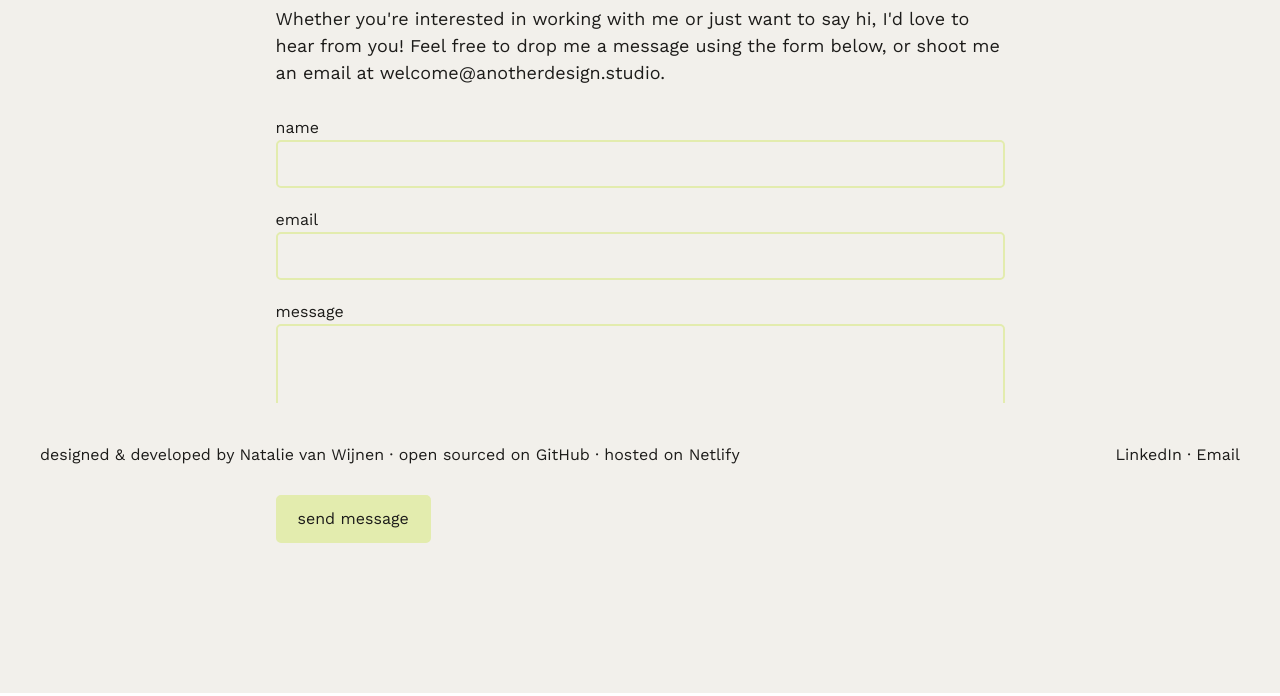
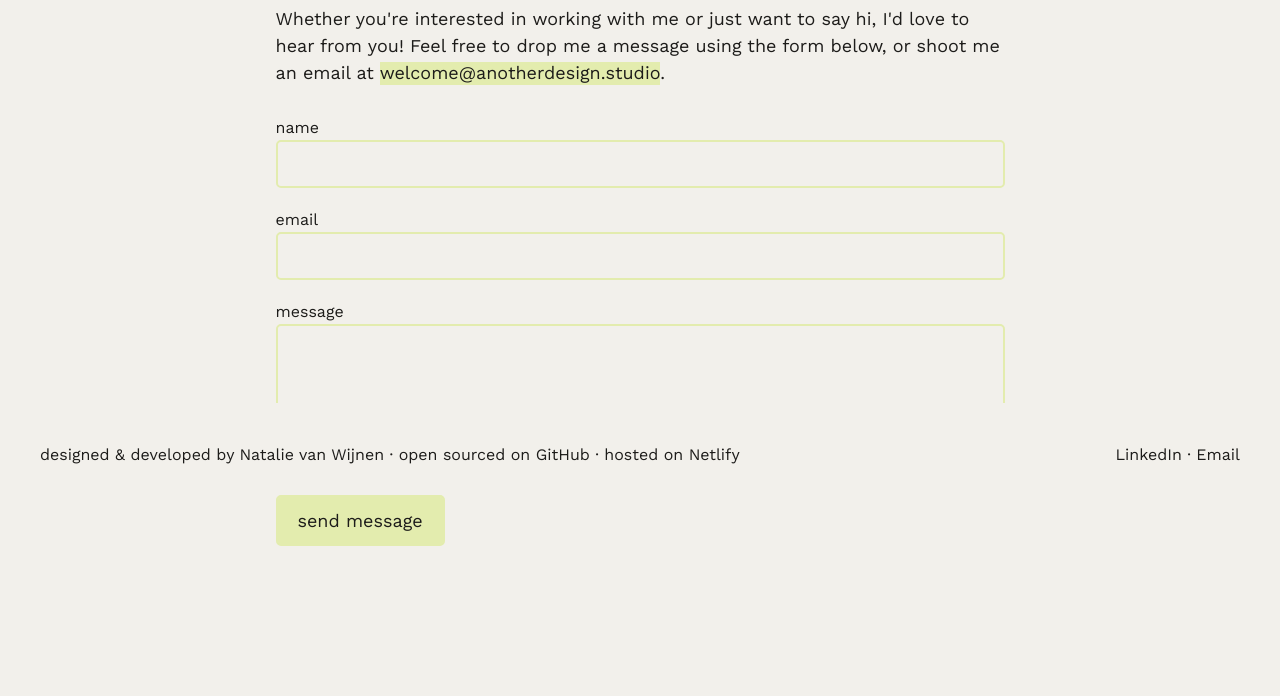
Before and after one commit to natalievanwijnen/responsive-portfolio-ads, a plain HTML site: page contact.html in a window 1280 px wide. Shown: the part 313-1009 px from the top of the page. Drawn offline with nearby package versions, Linux system fonts and the light colour scheme; a web font is replaced by a local one.

Commit message:
minor UI improvement

```diff
--- a/src/styles.css
+++ b/src/styles.css
@@ -236,6 +236,10 @@ img.portrait {
   margin-bottom: 30px;
 }
 
+#contact a {
+  background-color: var(--pale-lime);
+}
+
 span.material-symbols-outlined {
   margin-right: 5px;
 }
@@ -296,11 +300,12 @@ footer a {
 
 .custom-submit-btn {
   background-color: var(--pale-lime);
+  border: 2px solid var(--pale-lime);
+  border-radius: 5px;
   color: var(--graphite);
-  border: 2px solid var(--pale-lime);
+  cursor: pointer;
+  font-size: 18px;
   padding: 10px 20px;
-  border-radius: 5px;
-  cursor: pointer;
   transition: background-color 0.3s ease, border 0.3s ease, color 0.3s ease;
 }
 
```
